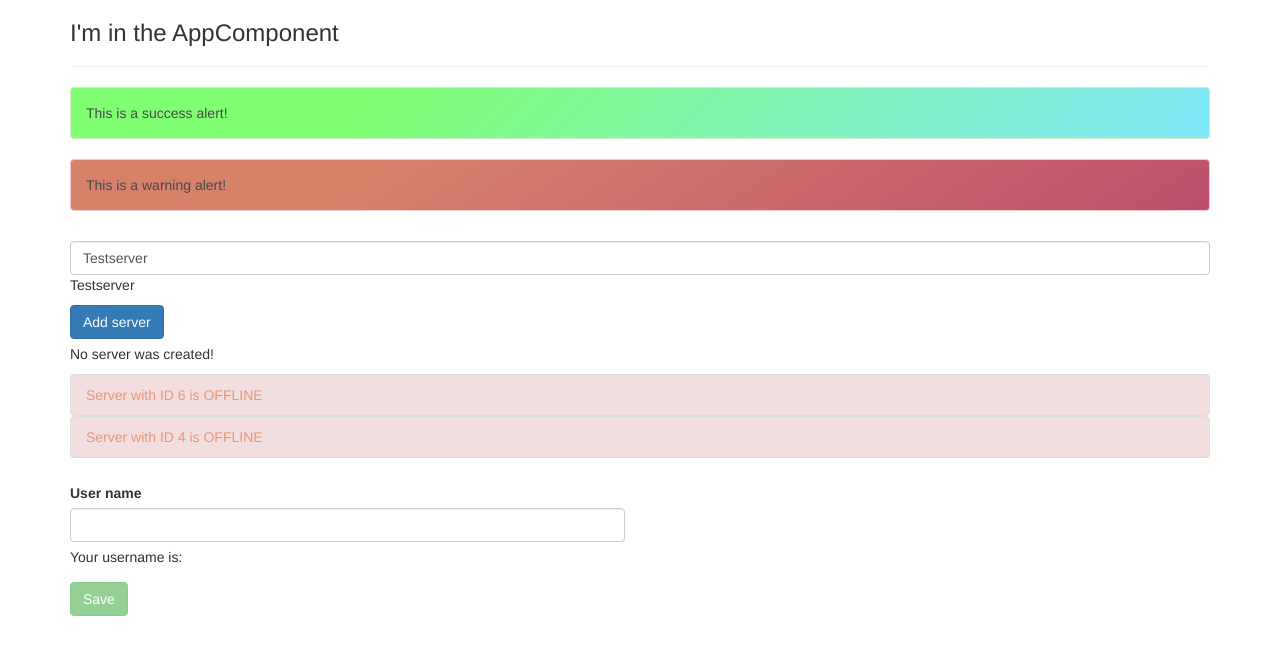
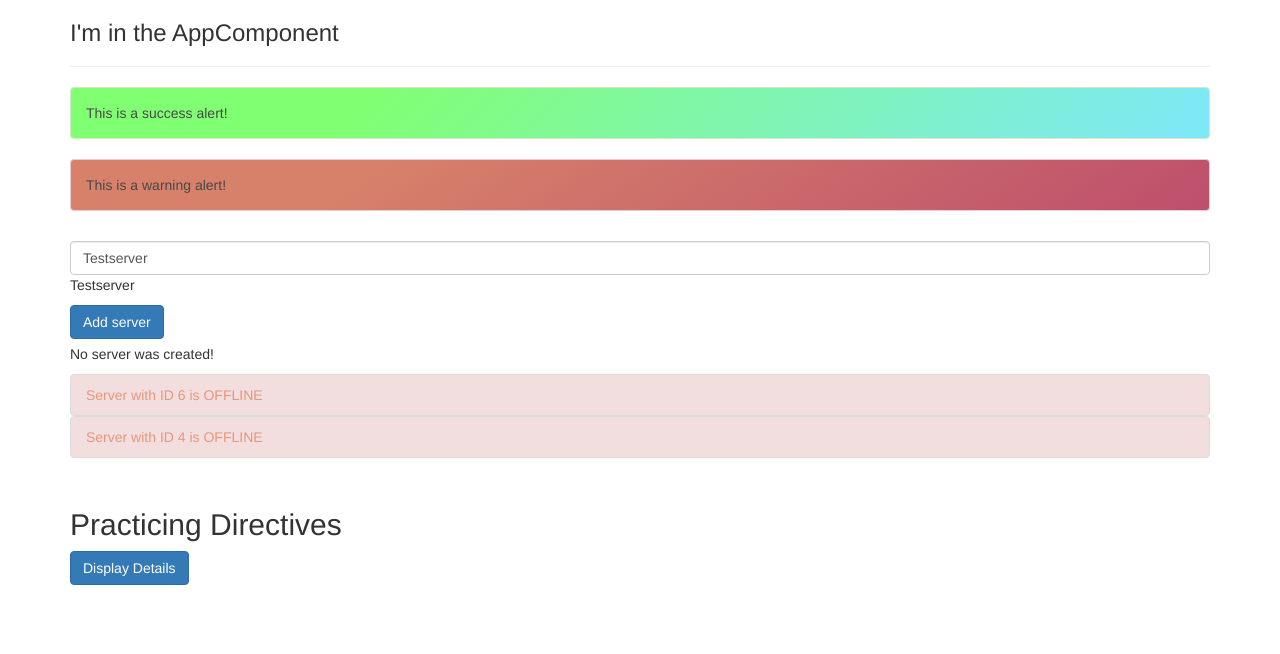
Before and after one commit to meowto16/angular-complete-guide, an Angular app in the folder my-first-app/: page / in a window 1280 px wide. Shown: the top 654 px of the page. Built offline with nearby package versions, Linux system fonts and the light colour scheme.

Commit message:
Lesson 043. Practicing Directives. Completed solution

```diff
--- a/my-first-app/src/app/servers/servers.component.css
+++ b/my-first-app/src/app/servers/servers.component.css
@@ -0,0 +1,3 @@
+.text-white {
+  color: #fff;
+}
--- a/my-first-app/src/app/servers/servers.component.html
+++ b/my-first-app/src/app/servers/servers.component.html
@@ -23,18 +23,18 @@
       <app-server *ngFor="let server of servers"></app-server>
     </div>
   </div>
+</div>
 
-  <div class="col-xs-12 col-md-6">
-    <div class="my-2">
-      <form (submit)="onSubmitUser()">
-        <div class="form-group">
-          <label for="username">User name</label>
-          <input type="email" class="form-control" id="username" name="username" [(ngModel)]="userName">
-          <p class="mt-2">Your username is: {{ userName }}</p>
-        </div>
-
-        <button [disabled]="userName === ''" class="btn btn-success" type="submit">Save</button>
-      </form>
-    </div>
-  </div>
-</div>
+<section class="my-5">
+  <h2>Practicing Directives</h2>
+  <button class="btn btn-primary" (click)="onDisplayDetails()">Display Details</button>
+  <p *ngIf="isDisplayDetails">Secret Password = tuna</p>
+  <ul class="list-group-item my-3" *ngIf="displayDetailsLogs.length > 0">
+    <li class="list-group-item"
+        *ngFor="let log of displayDetailsLogs; let i = index"
+        [style.backgroundColor]="i >= 5 && 'blue'"
+        [class.text-white]="i >= 5">
+      {{ log }}
+    </li>
+  </ul>
+</section>
--- a/my-first-app/src/app/servers/servers.component.ts
+++ b/my-first-app/src/app/servers/servers.component.ts
@@ -9,12 +9,13 @@ export class ServersComponent implements OnInit {
   allowNewServer = false;
   serverCreationStatus: string = 'No server was created!';
   serverName = 'Testserver';
-  userName = '';
   serverCreated = false;
+  isDisplayDetails = false;
   servers = [
     'Testserver',
     'Testserver 2'
   ]
+  displayDetailsLogs: string[] = []
 
   constructor() {
     setTimeout(() => {
@@ -32,7 +33,8 @@ export class ServersComponent implements OnInit {
     this.serverCreated = true;
   }
 
-  onSubmitUser(): void {
-    this.userName = '';
+  onDisplayDetails() {
+    this.isDisplayDetails = !this.isDisplayDetails
+    this.displayDetailsLogs.push(new Date().toISOString())
   }
 }
```
